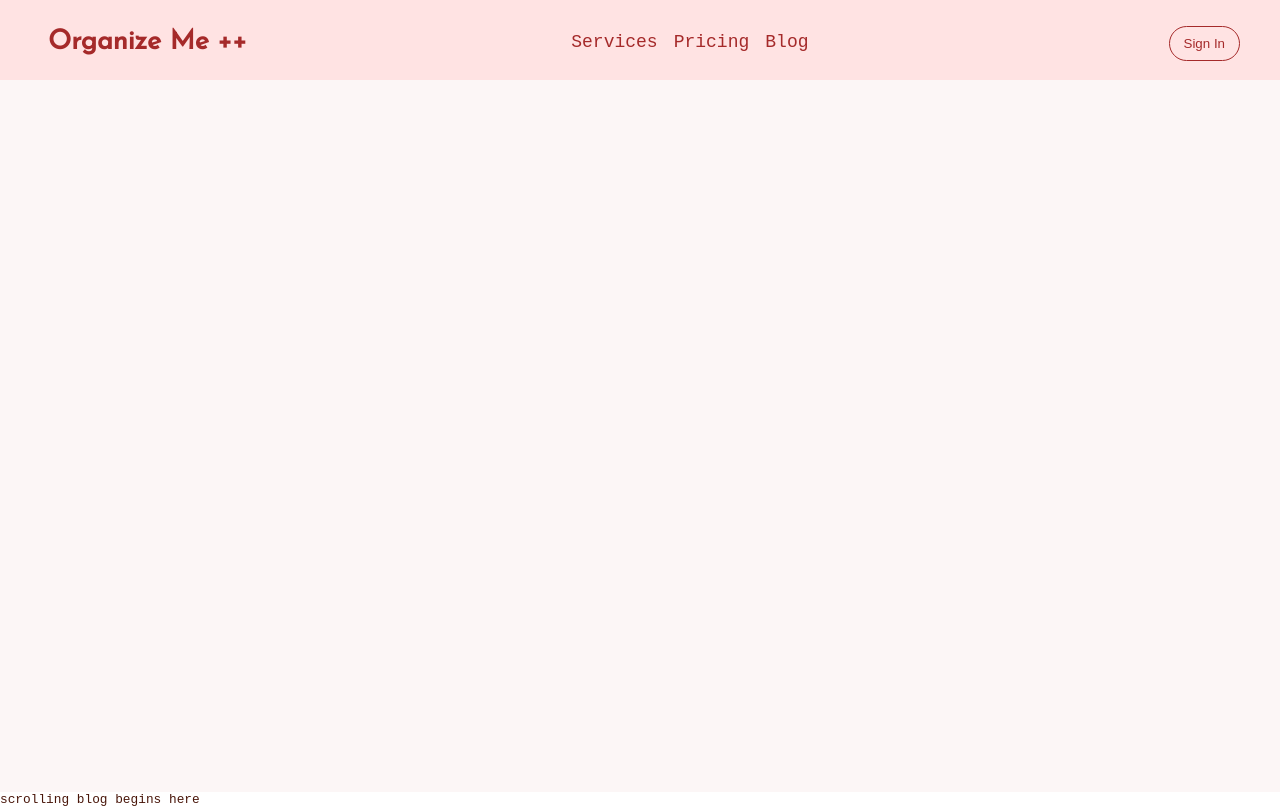
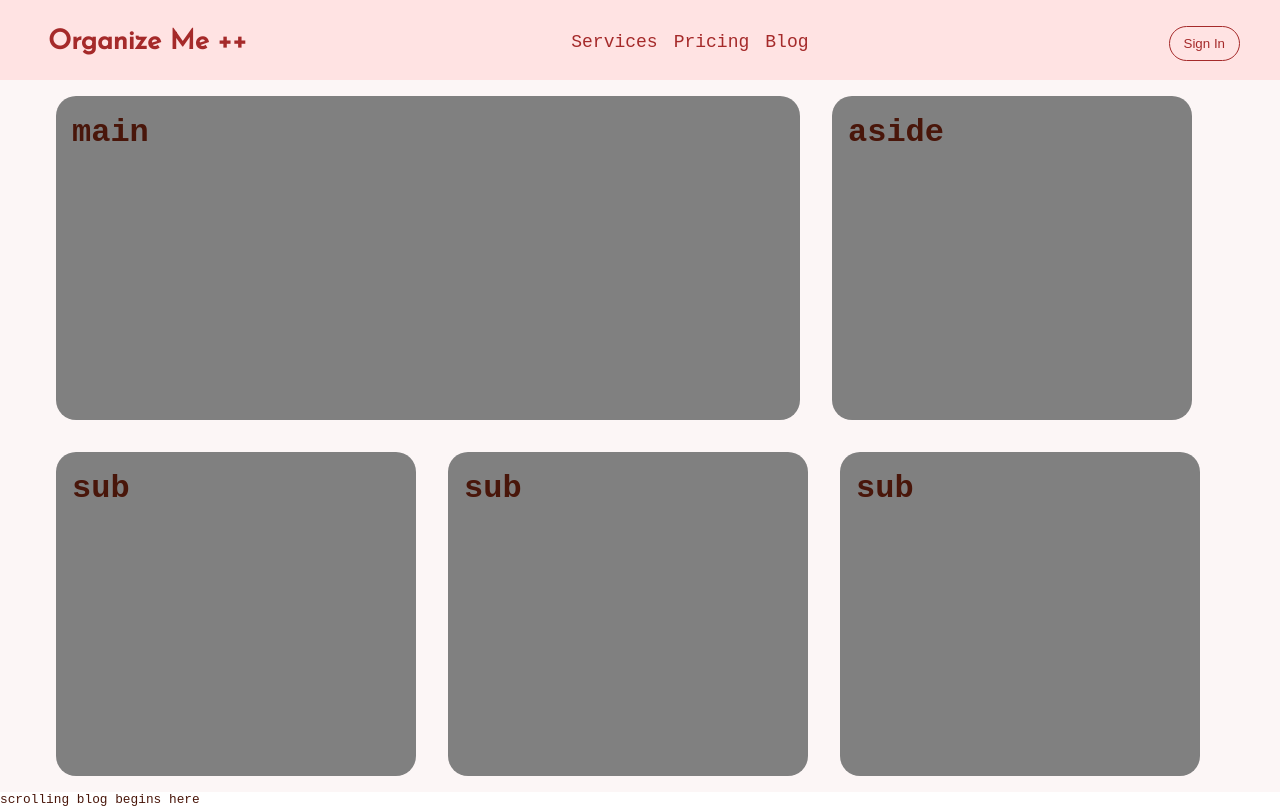
Before and after one commit to DoloresM/OrganizeMe, a React (Create React App) app in the folder organize-me/: page /blog in a window 1280 px wide. Built offline with nearby package versions, Linux system fonts and the light colour scheme; a web font is replaced by a local one.

Commit message:
blog header draft foundation

```diff
--- a/organize-me/src/App.css
+++ b/organize-me/src/App.css
@@ -609,8 +609,36 @@ BLOG PAGE CSS
 
  .blog-header{
   display: flex;
+  flex-direction: row;
+  flex-wrap: wrap;
+  /* justify-content: space-between; */
   height: 89vh;
-  background-color: #FCF6F6;;
+  background-color: #FCF6F6;
+ }
+
+ .main-blog{
+  width: 62%;
+  background-color: gray;
+  border-radius: 20px;
+  margin: 1rem;
+ }
+
+ .main-blog-aside{
+  width: 30%;
+  background-color: gray;
+  border-radius: 20px;
+  margin: 1rem;
+ }
+ .main-blog-sub{
+  width: 30%;
+  background-color: gray;
+  border-radius: 20px;
+  margin: 1rem;
+ }
+
+ .blog-header h3{
+  font-size: 2rem;
+  margin: 1rem;
  }
 
 
--- a/organize-me/src/Pages/BlogHeader.js
+++ b/organize-me/src/Pages/BlogHeader.js
@@ -1,10 +1,13 @@
 function BlogHeader (){
     return(
-        <div className="blog-header">
-            <div className="main-blog"></div>
-            <div className="main-blog-aside"></div>
-            <div className="main-blog-sub"> </div>
-            <div className="main-blog-sub"> </div>
+        <div className="blog-header content">
+            <div className="main-blog"><h3>main</h3></div>
+            <div className="main-blog-aside"><h3>aside</h3></div>
+            <div className="main-blog-sub"><h3>sub</h3> </div>
+            <div className="main-blog-sub"><h3>sub</h3></div>
+            <div className="main-blog-sub"><h3>sub</h3></div>
+
+
 
         </div>
     )
```
